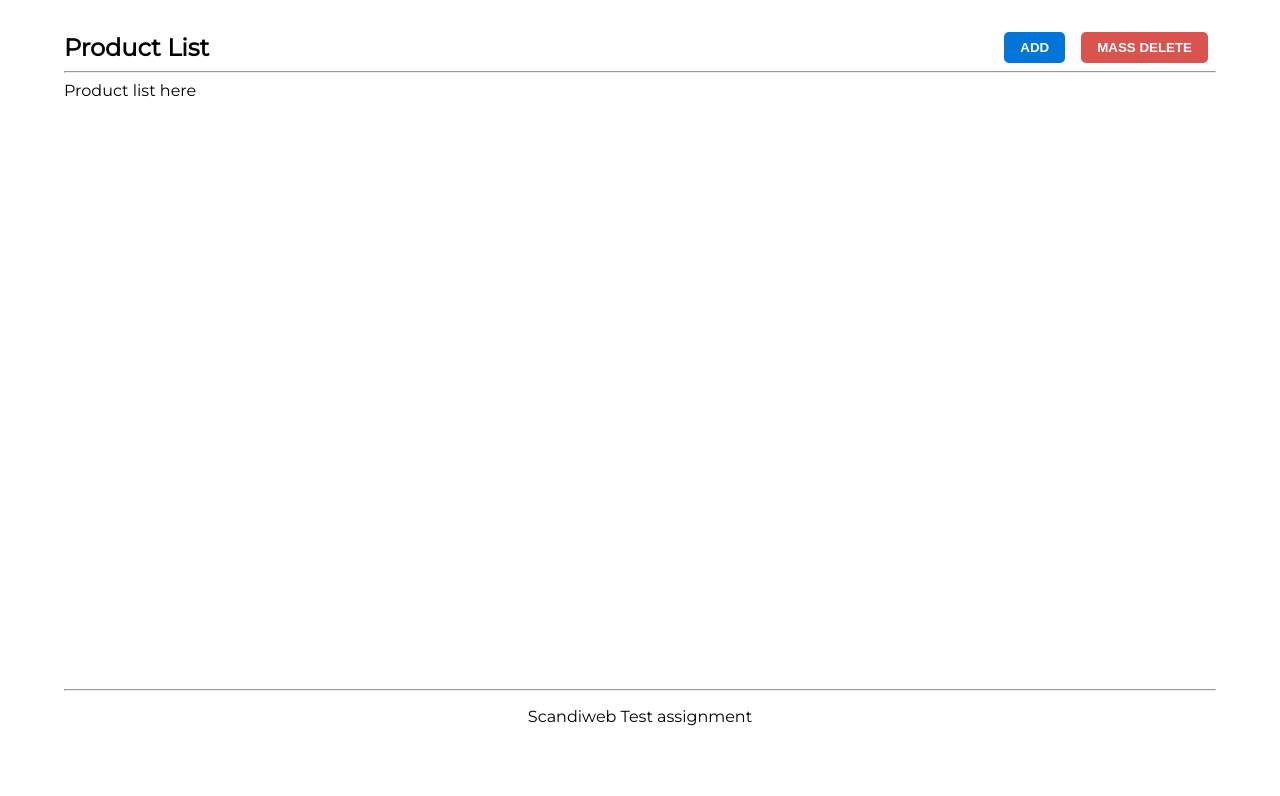
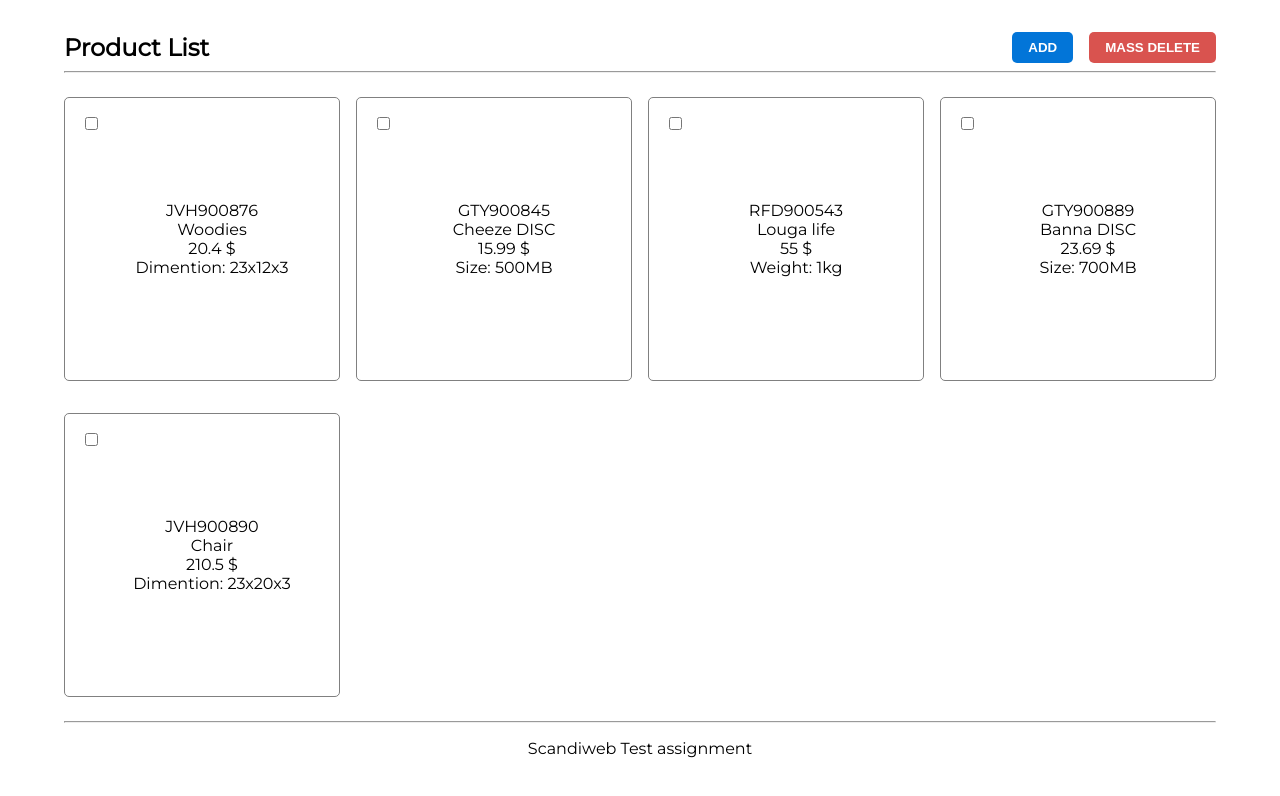
Before and after one commit to jantar25/Scandiweb_test, a React (Create React App) app in the folder client/: page / in a window 1280 px wide. Shown: the top 796 px of the page. Built offline with nearby package versions, Linux system fonts and the light colour scheme.

Commit message:
Product list done

```diff
--- /dev/null
+++ b/client/src/Components/Product/Product.jsx
@@ -0,0 +1,24 @@
+import React from 'react'
+
+import './product.css'
+
+const Product = ({product}) => {
+  return (
+    <div className='product-container'>
+        <input type='checkbox' className='.delete-checkbox'/>
+        <div className='product-card'>
+            <span>{product.SKU}</span>
+            <span>{product.name}</span>
+            <span>{product.price} $</span>
+            {product.type === 'Furniture' ?
+            <span>Dimention: {product.dimention}</span> :
+            product.type === 'Book' ?
+            <span>Weight: {product.weight}</span>
+            : <span>Size: {product.size}</span>
+        }
+        </div>
+    </div>
+  )
+}
+
+export default Product
--- /dev/null
+++ b/client/src/Components/Product/product.css
@@ -0,0 +1,17 @@
+.product-container {
+    border: 1px solid gray;
+    border-radius: 5px;
+    padding: 1rem;
+    display: flex;
+    align-items: flex-start;
+    justify-content: flex-start;
+}
+
+.product-container .product-card {
+    height: 100%;
+    width: 100%;
+    display: flex;
+    flex-direction: column;
+    align-items: center;
+    justify-content: center;
+}
--- /dev/null
+++ b/client/src/Constants/products.js
@@ -0,0 +1,43 @@
+const products = [
+    {
+        id:1,
+        SKU: 'JVH900876',
+        name: 'Woodies',
+        price: 20.40,
+        type: 'Furniture',
+        dimention: '23x12x3'
+    },
+    {
+        id:2,
+        SKU: 'GTY900845',
+        name: 'Cheeze DISC',
+        price: 15.99,
+        type: 'DVD-disc',
+        size: '500MB'
+    },
+    {
+        id:3,
+        SKU: 'RFD900543',
+        name: 'Louga life',
+        price: 55.00,
+        type: 'Book',
+        weight: '1kg'
+    },
+    {
+        id:4,
+        SKU: 'GTY900889',
+        name: 'Banna DISC',
+        price: 23.69,
+        type: 'DVD-disc',
+        size: '700MB'
+    },    {
+        id:5,
+        SKU: 'JVH900890',
+        name: 'Chair',
+        price: 210.50,
+        type: 'Furniture',
+        dimention: '23x20x3'
+    }
+]
+
+export default products
--- a/client/src/Pages/AddProduct/addproduct.css
+++ b/client/src/Pages/AddProduct/addproduct.css
@@ -1,15 +1,13 @@
 .addProduct-container .header {
     display: flex;
-    align-items: center;
-    justify-content: space-between;
+    flex-direction: column;
 }
 
 .header h2 {
     margin: 0;
 }
 
-.header .button-container button {
-    margin: 0 .5rem;
+.button-container .save,.cancel {
     color: #fff;
     font-weight: 600;
     padding: .5rem 1rem;
@@ -20,6 +18,7 @@
 
 .button-container .save {
     background: #5cb85c;
+    margin-right: 1rem;
 }
 
 .button-container .save:hover {
@@ -37,3 +36,14 @@
 .addProduct-container .body {
     min-height: 75vh;
 }
+
+@media only screen and (min-width: 640px) {
+    .addProduct-container .header {
+        flex-direction: row;
+        align-items: center;
+        justify-content: space-between;
+    }
+    .header .button-container {
+        margin: 0;
+    }
+}
--- a/client/src/Pages/ProductList/ProductList.jsx
+++ b/client/src/Pages/ProductList/ProductList.jsx
@@ -1,6 +1,8 @@
 import React from 'react'
 import { Link } from 'react-router-dom'
 
+import products from '../../Constants/products'
+import Product from '../../Components/Product/Product'
 import './productlist.css'
 
 const ProductList = () => {
@@ -17,7 +19,8 @@ const ProductList = () => {
         </div>
         <hr />
         <div className='body'>
-            Product list here
+            {products.map(product =>
+            <Product key={product.id} product={product} />)}
         </div>
     </div>
   )
--- a/client/src/Pages/ProductList/productlist.css
+++ b/client/src/Pages/ProductList/productlist.css
@@ -1,15 +1,17 @@
 .productlist-container .header {
     display: flex;
-    align-items: center;
-    justify-content: space-between;
+    flex-direction: column;
 }
 
 .header h2 {
     margin: 0;
 }
 
-.header .button-container button {
-    margin: 0 .5rem;
+.header .button-container {
+    margin: .5rem 0;
+}
+
+.button-container .add,.mass-delete {
     color: #fff;
     font-weight: 600;
     padding: .5rem 1rem;
@@ -20,6 +22,7 @@
 
 .button-container .add {
     background: #0275d8;
+    margin-right: 1rem;
 }
 
 .button-container .add:hover {
@@ -36,4 +39,34 @@
 
 .productlist-container .body {
     min-height: 75vh;
+    padding: 1rem 0;
+    display: grid;
+    grid-template-columns: 1fr;
+    grid-gap: 2rem 1rem;
 }
+
+@media only screen and (min-width: 640px) {
+    .productlist-container .header {
+        flex-direction: row;
+        align-items: center;
+        justify-content: space-between;
+    }
+    .header .button-container {
+        margin: 0;
+    }
+    .productlist-container .body {
+        grid-template-columns: repeat(2, 1fr);
+    }
+}
+
+@media only screen and (min-width: 768px) {
+    .productlist-container .body {
+        grid-template-columns: repeat(3, 1fr);
+    }
+}
+
+@media only screen and (min-width: 1024px) {
+    .productlist-container .body {
+        grid-template-columns: repeat(4, 1fr);
+    }
+}
```
